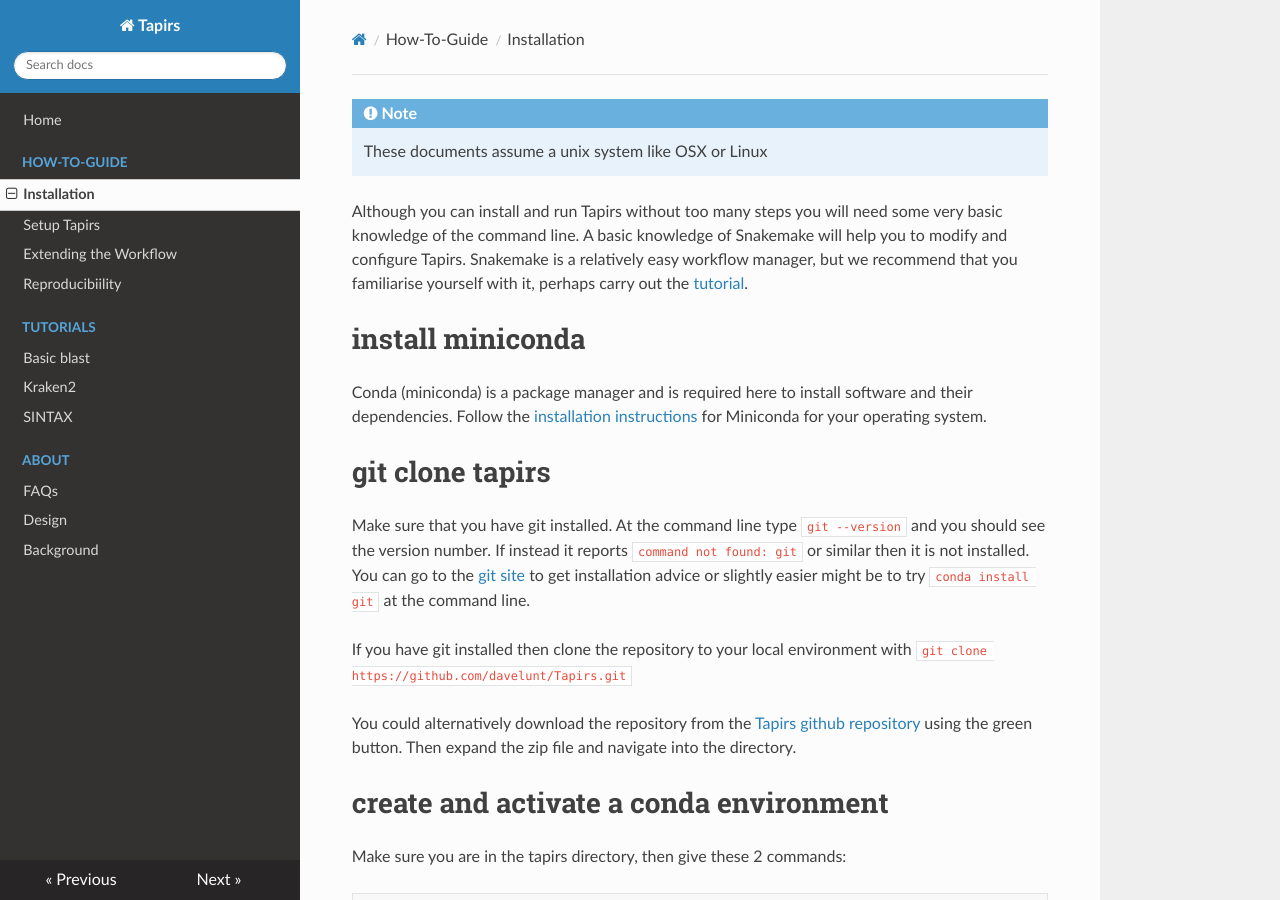
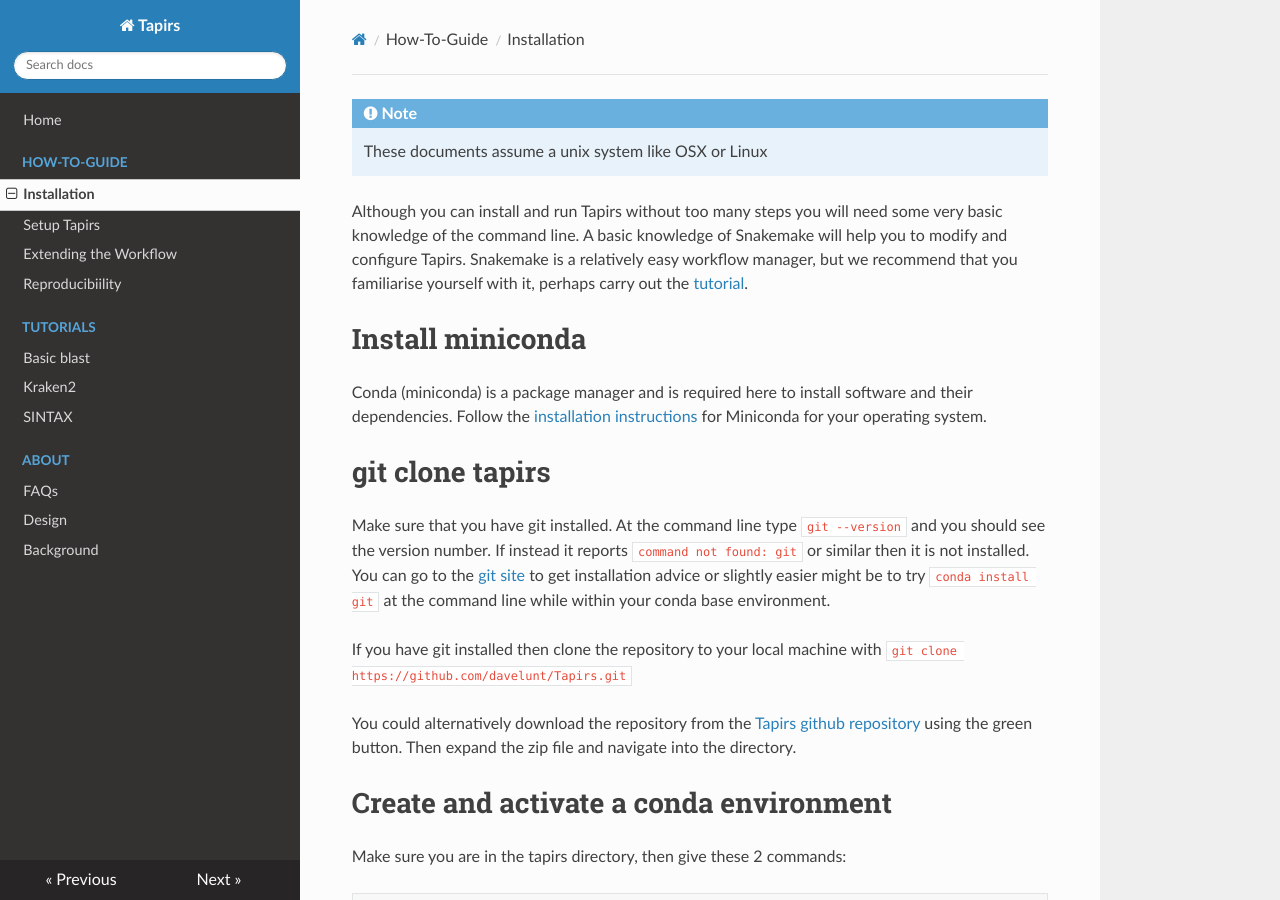
Before and after one commit to EvoHull/Tapirs, an MkDocs documentation site: the page built from documentation/docs/How-To-Guide/installation.md, in a window 1280 px wide and 900 px high. Built offline with MkDocs 1.6.1, drawn with Linux system fonts in a browser that asks for light colours; nearby versions of some CDN libraries.

````diff
--- a/documentation/docs/How-To-Guide/installation.md
+++ b/documentation/docs/How-To-Guide/installation.md
@@ -4,18 +4,18 @@
 
 Although you can install and run Tapirs without too many steps you will need some very basic knowledge of the command line. A basic knowledge of Snakemake will help you to modify and configure Tapirs. Snakemake is a relatively easy workflow manager, but we recommend that you familiarise yourself with it, perhaps carry out the [tutorial](https://snakemake.readthedocs.io/en/stable/tutorial/tutorial.html).
 
-# install miniconda
+# Install miniconda
 
 Conda (miniconda) is a package manager and is required here to install software and their dependencies. Follow the [installation instructions](https://docs.conda.io/projects/conda/en/latest/user-guide/install/) for Miniconda for your operating system.
 
 # git clone tapirs
-Make sure that you have git installed. At the command line type `git --version` and you should see the version number. If instead it reports `command not found: git` or similar then it is not installed. You can go to the [git site](https://git-scm.com/) to get installation advice or slightly easier might be to try `conda install git` at the command line.
+Make sure that you have git installed. At the command line type `git --version` and you should see the version number. If instead it reports `command not found: git` or similar then it is not installed. You can go to the [git site](https://git-scm.com/) to get installation advice or slightly easier might be to try `conda install git` at the command line while within your conda base environment.
 
-If you have git installed then clone the repository to your local environment with `git clone https://github.com/davelunt/Tapirs.git`
+If you have git installed then clone the repository to your local machine with `git clone https://github.com/davelunt/Tapirs.git`
 
 You could alternatively download the repository from the [Tapirs github repository](https://github.com/davelunt/Tapirs) using the green button. Then expand the zip file and navigate into the directory.
 
-# create and activate a conda environment
+# Create and activate a conda environment
 Make sure you are in the tapirs directory, then give these 2 commands:
 
 ```
````
Also changed, not shown: documentation/docs/How-To-Guide/extending.md (+3 -3 lines), documentation/docs/images/dag.svg, 12 other files.
